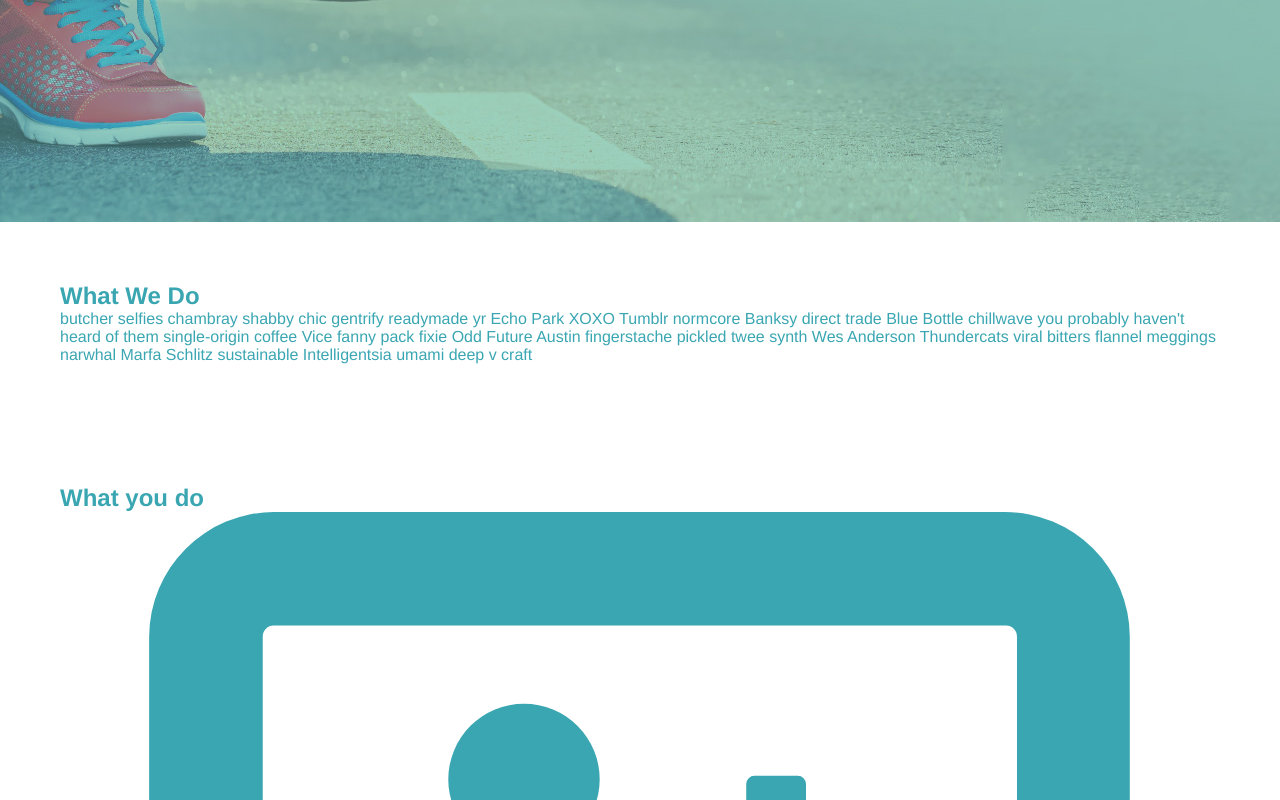
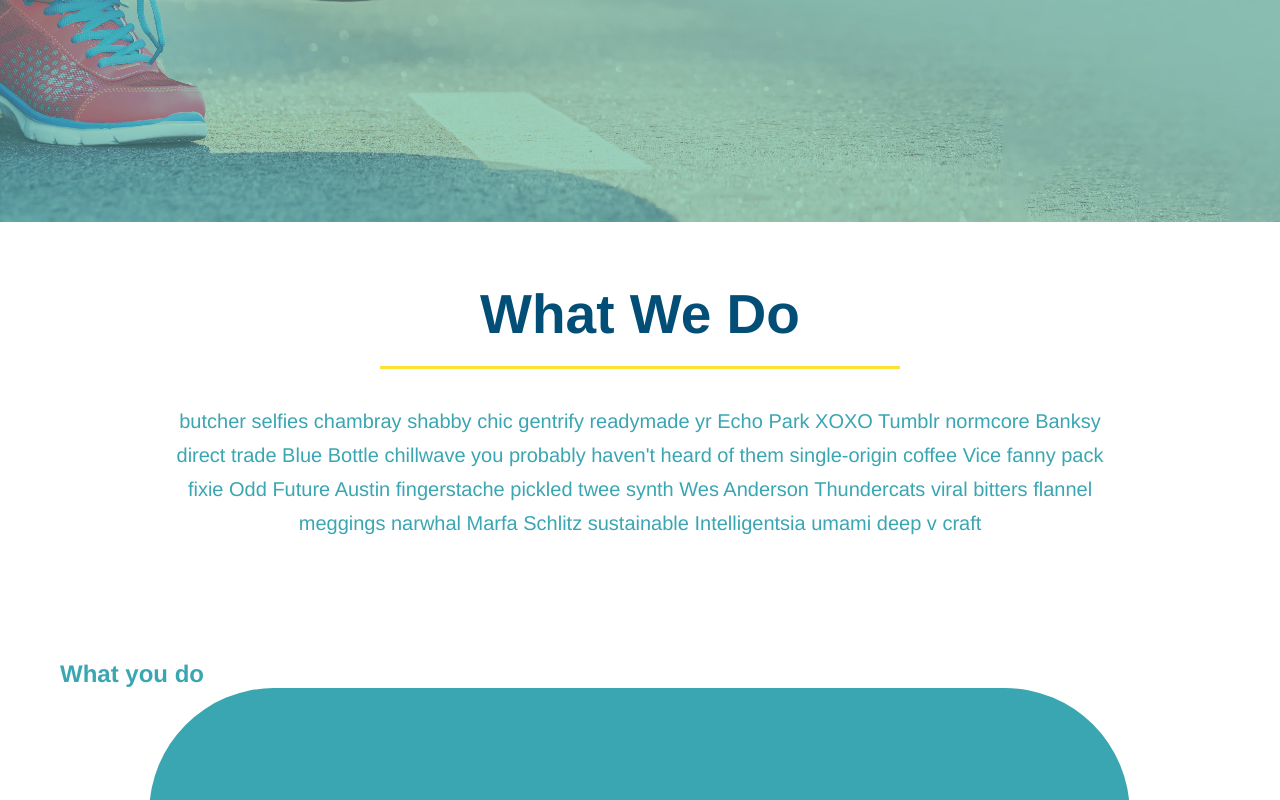
Before and after one commit to Wist118/Run-buddy, a plain HTML site: page index.html in a window 1280 px wide. Shown: the part 660-1460 px from the top of the page. Drawn offline with Linux system fonts and the light colour scheme.

Commit message:
style what we do section

```diff
--- a/assets/css/style.css
+++ b/assets/css/style.css
@@ -120,3 +120,27 @@
     font-size: 16px;
 }
 /* hero style end */
+
+/*intro style start*/
+
+.intro {
+    text-align: center;
+}
+
+.intro h2 {
+    display: inline-block;
+    font-size: 55px;
+    color: #024e76;
+    margin-bottom: 35px;
+    padding: 0 100px 20px 100px;
+    border-bottom: 3px solid;
+    border-color: #fce138;
+}
+
+.intro p {
+    line-height: 1.7;
+    color: #39a6b2;
+    width: 80%;
+    font-size: 20px;
+    margin: 0 auto;
+}
--- a/index.html
+++ b/index.html
@@ -67,7 +67,7 @@
 </section>
 
       <!--"what we do" section-->
-<section  id="what-we-do">
+<section  id="what-we-do" class="intro">
     <h2>What We Do</h2>
     <p>
       butcher selfies chambray shabby chic gentrify readymade yr Echo Park XOXO Tumblr normcore Banksy direct trade Blue Bottle chillwave you probably haven't heard of them single-origin coffee Vice fanny pack fixie Odd Future Austin fingerstache pickled twee synth Wes Anderson Thundercats viral bitters flannel meggings narwhal Marfa Schlitz sustainable Intelligentsia umami deep v craft
```
